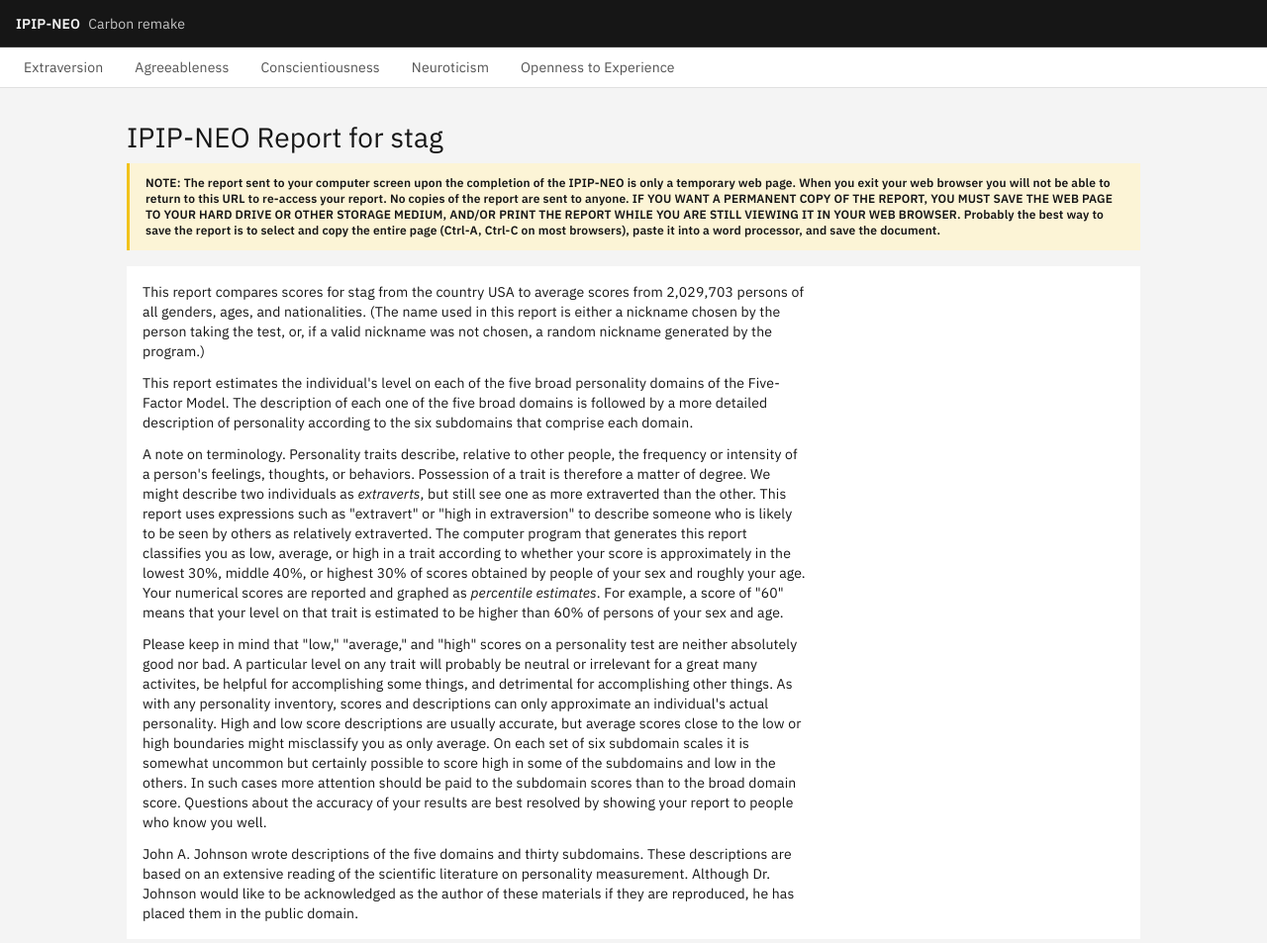
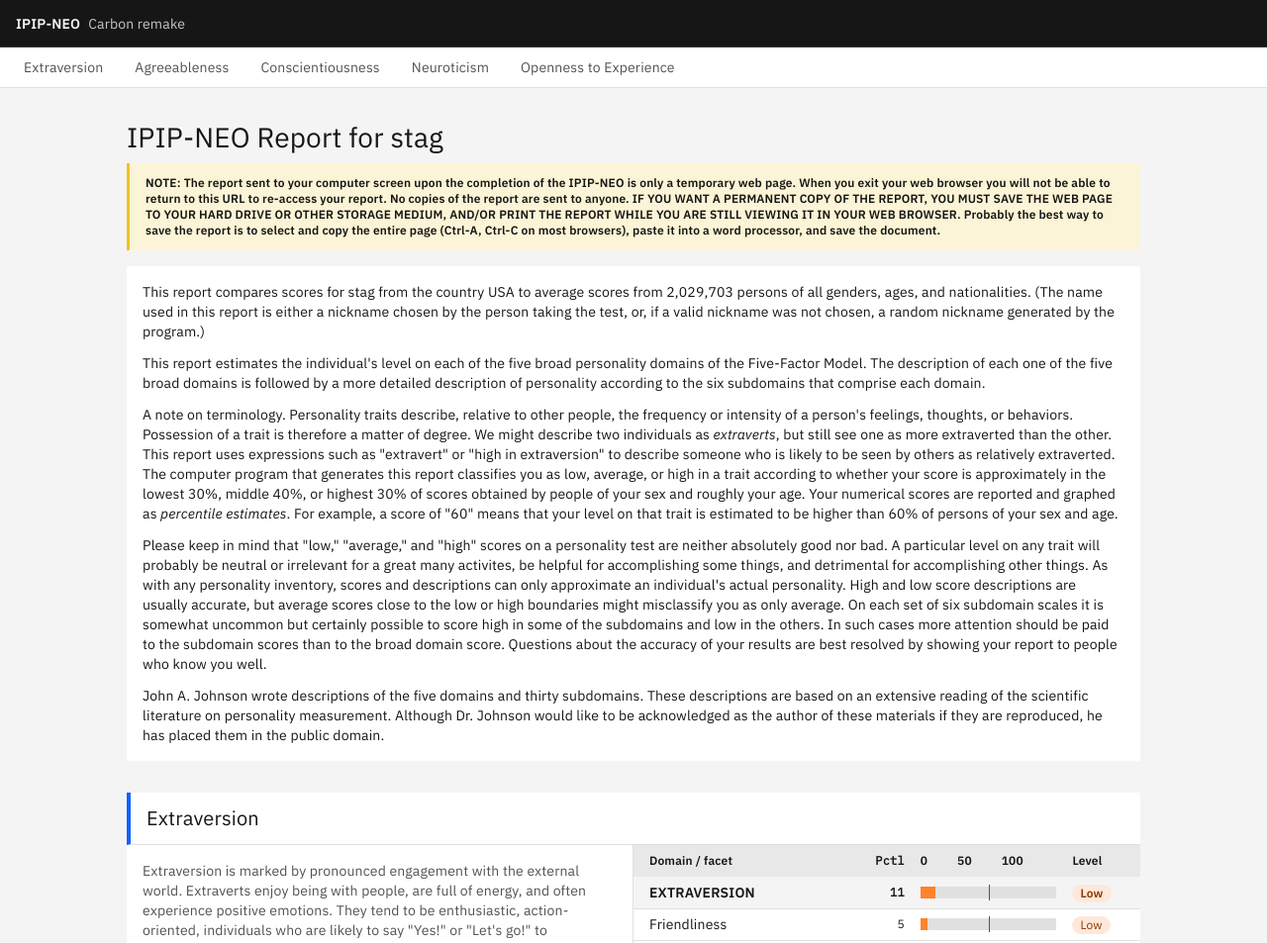
Before and after one commit to tuta-amb/tuta-amb.github.io, a plain HTML site: page ipip-neo-report-carbon/index.html in a window 1280 px wide. Shown: the top 953 px of the page at 99% size. Drawn offline with Linux system fonts and the light colour scheme.

Commit message:
Carbon report: restore score bars on mobile, stronger level colors, full-width intro

```diff
--- a/ipip-neo-report-carbon/index.html
+++ b/ipip-neo-report-carbon/index.html
@@ -4,8 +4,8 @@
 <link rel="preconnect" href="https://fonts.googleapis.com"><link rel="preconnect" href="https://fonts.gstatic.com" crossorigin>
 <link href="https://fonts.googleapis.com/css2?family=IBM+Plex+Mono&family=IBM+Plex+Sans:ital,wght@0,400;0,600;1,400&display=swap" rel="stylesheet">
 <style>
-:root{--bg:#f4f4f4;--layer:#fff;--text:#161616;--text2:#525252;--border:#e0e0e0;--strong:#8d8d8d;--blue:#0f62fe;--blue-t:#d0e2ff;--gray-t:#e0e0e0;--teal-t:#9ef0f0;--teal-t-text:#004144;--blue-t-text:#001d6c;
---low:#4589ff;--average:#a8a8a8;--high:#08bdba}
+:root{--bg:#f4f4f4;--layer:#fff;--text:#161616;--text2:#525252;--border:#e0e0e0;--strong:#8d8d8d;--blue:#0f62fe;--orange-t:#ffe8d9;--orange-t-text:#8a3800;--yellow-t:#fcf4d6;--yellow-t-text:#684e00;--green-t:#a7f0ba;--green-t-text:#044317;
+--low:#ff832b;--average:#f1c21b;--high:#24a148}
 *{box-sizing:border-box}
 html{scroll-behavior:smooth}
 body{margin:0;background:var(--bg);color:var(--text);font:400 14px/20px "IBM Plex Sans",-apple-system,"Helvetica Neue",Arial,sans-serif;letter-spacing:.16px;-webkit-text-size-adjust:100%}
@@ -21,7 +21,7 @@ h3{font:600 14px/20px "IBM Plex Sans",sans-serif;margin:24px 0 8px;padding:0 16p
 p{margin:0 0 12px;max-width:80ch;text-align:left}
 .note{background:#fcf4d6;border-left:3px solid #f1c21b;padding:12px 16px;font-size:12px;line-height:16px;font-weight:600;margin:8px 0 16px}
 .intro{background:var(--layer);padding:16px 16px 4px;color:var(--text)}
-.intro p{font-size:14px}
+.intro p{font-size:14px;max-width:none}
 section{margin-top:32px;background:var(--bg)}
 .cols{background:var(--layer);display:grid;grid-template-columns:1fr 1fr;gap:0;border-bottom:1px solid var(--border)}
 .prose{padding:16px;border-right:1px solid var(--border)}
@@ -36,13 +36,13 @@ td.f{padding-left:16px}
 th:first-child{padding-left:16px}
 tr.dom td{font-weight:600;background:#f4f4f4}
 td.c{width:30%;min-width:80px}
-.bar{position:relative;height:8px;background:#e0e0e0}
+.bar{position:relative;height:12px;background:#e0e0e0}
 .bar i{display:block;height:100%}
 .bar i.low{background:var(--low)}.bar i.average{background:var(--average)}.bar i.high{background:var(--high)}
-.bar b{position:absolute;left:50%;top:-2px;bottom:-2px;width:1px;background:#8d8d8d}
+.bar b{position:absolute;left:50%;top:-2px;bottom:-2px;width:1px;background:#525252}
 td.t{width:72px;white-space:nowrap}
 .tag{display:inline-block;font-size:12px;line-height:18px;padding:0 8px;border-radius:24px}
-.tag.low{background:var(--blue-t);color:var(--blue-t-text)}.tag.average{background:var(--gray-t);color:#161616}.tag.high{background:var(--teal-t);color:var(--teal-t-text)}
+.tag.low{background:var(--orange-t);color:var(--orange-t-text)}.tag.average{background:var(--yellow-t);color:var(--yellow-t-text)}.tag.high{background:var(--green-t);color:var(--green-t-text)}
 .verdict{margin:0;padding:12px 16px;font-weight:600;border-left:3px solid var(--blue);background:#edf5ff;max-width:none}
 ul{list-style:none;margin:0;padding:0;background:var(--layer);border-top:1px solid var(--border)}
 li{padding:8px 16px;border-bottom:1px solid var(--border);color:var(--text2);max-width:none}
@@ -50,8 +50,14 @@ li i:first-child{font-style:normal;font-weight:600;color:var(--text)}
 @media(max-width:672px){
  main{padding:8px}
  .cols{grid-template-columns:1fr}.prose{border-right:0;border-bottom:1px solid var(--border)}
- td.c{display:none}th:nth-child(3){display:none}
  h1{font-size:20px;line-height:28px}
+ th{font-size:10px;line-height:14px;white-space:normal;padding:6px 4px}
+ td{padding:0 4px;height:36px}
+ td.f,th:first-child{padding-left:8px}
+ th.s,td.s{width:34px;font-size:11px}
+ td.c{width:auto;min-width:56px}
+ td.t{width:auto}
+ .tag{padding:0 6px}
 }
 </style></head><body>
 <header class="bar">IPIP-NEO<span>Carbon remake</span></header>
```
